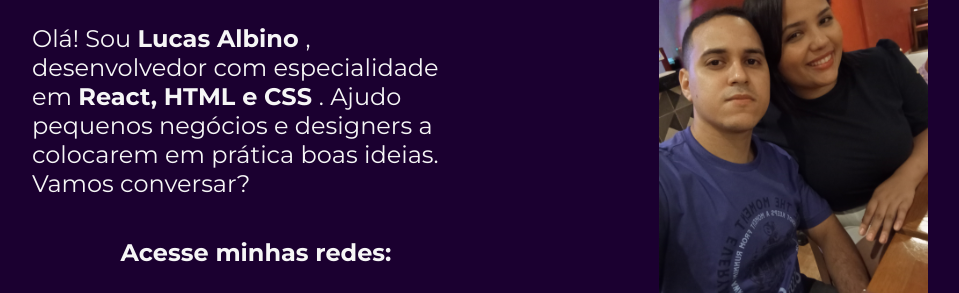
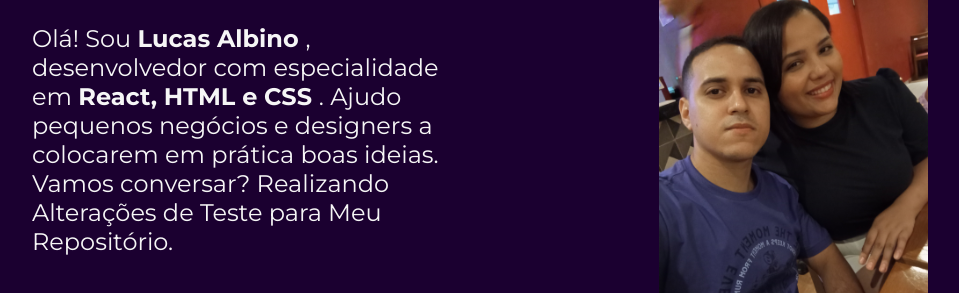
Before and after one commit to LucasAlbino97/meu-primeiro-site, a plain HTML site: page index.html in a window 1280 px wide. Shown: the part 315-608 px from the top of the page, without its empty margins (160-1119 px from the left). Drawn offline with nearby package versions, Linux system fonts and the light colour scheme; a web font is replaced by a local one.

Commit message:
realizando auterações no meu projeto

```diff
--- a/index.html
+++ b/index.html
@@ -17,7 +17,7 @@
     <main class="apresentacao">
         <section class="apresentacao__conteudo">
                 <h1 class="apresentacao__conteudo__titulo">Eleve seu negócio digital a outro nível <strong class="Titulo-Destaque"> com um Front-end de qualidade! </strong> </h1>
-                <p class="apresentacao__conteudo__paragrafo">Olá! Sou <strong class="Texto-Destaque"> Lucas Albino </strong>, desenvolvedor com especialidade em <strong> React, HTML e CSS </strong>. Ajudo pequenos negócios e designers a colocarem em prática boas ideias. Vamos conversar?</p>
+                <p class="apresentacao__conteudo__paragrafo">Olá! Sou <strong class="Texto-Destaque"> Lucas Albino </strong>, desenvolvedor com especialidade em <strong> React, HTML e CSS </strong>. Ajudo pequenos negócios e designers a colocarem em prática boas ideias. Vamos conversar? Realizando Alterações de Teste para Meu Repositório.</p>
                 <div class="apresentacao__links">
                     <h2 class="apresentacao__links">Acesse minhas redes:</h2>
                 <a class="apresentacao__links__link" href="https://intagram.com/lucas_klippel">
```
